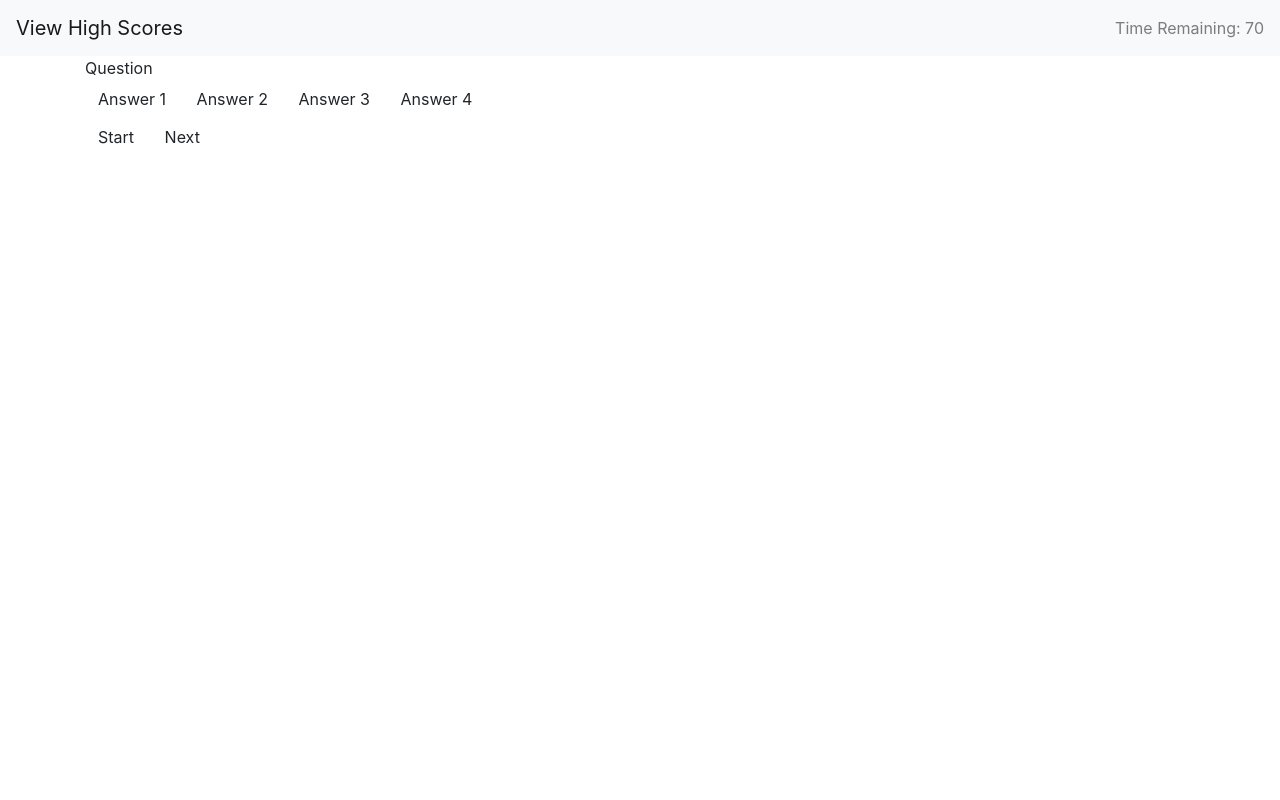
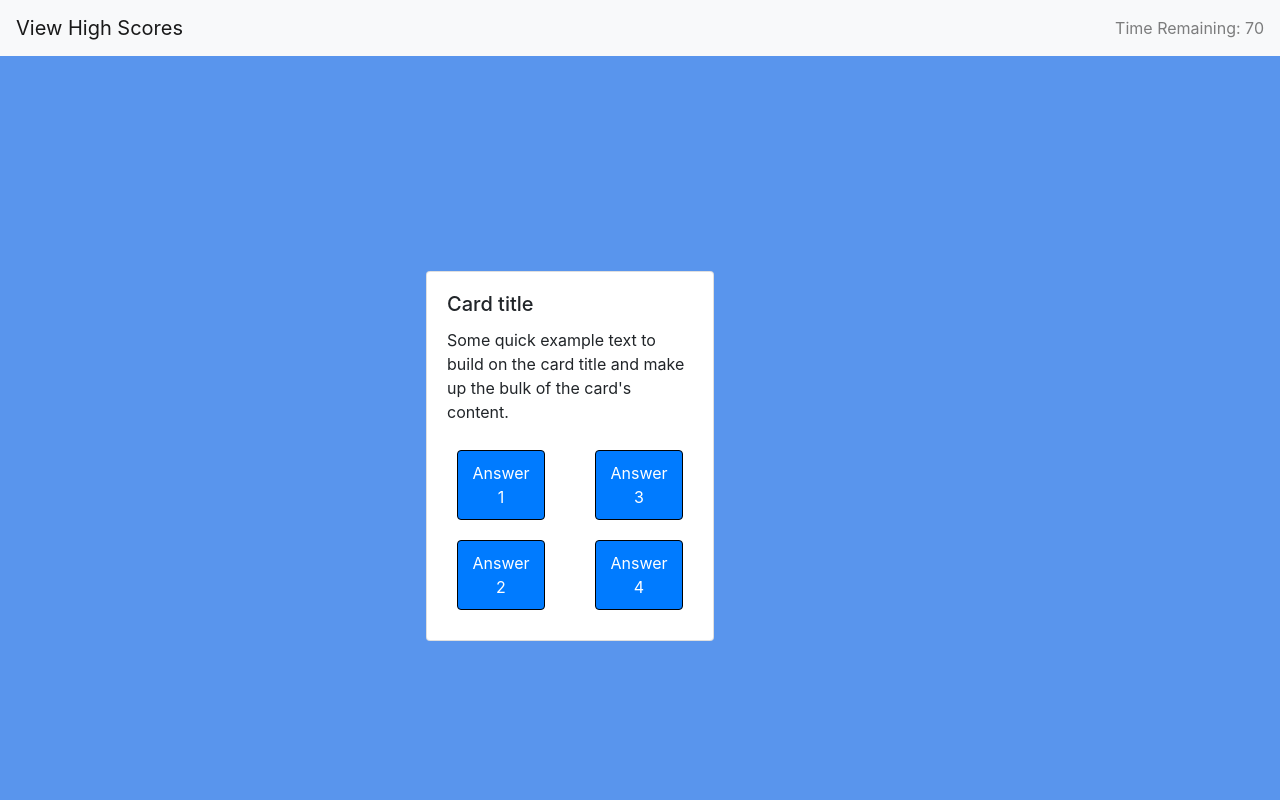
Before and after one commit to tomtimusprime/code-quiz, a plain HTML site: page index.html in a window 1280 px wide. Shown: the top 800 px of the page. Drawn offline with nearby package versions, Linux system fonts and the light colour scheme.

Commit message:
Made some adjustments to the styling and created the question box with answer buttons.

```diff
--- a/index.html
+++ b/index.html
@@ -1,18 +1,22 @@
 <!DOCTYPE html>
 <html lang="en">
+
 <head>
     <meta charset="UTF-8">
     <meta name="viewport" content="width=device-width, initial-scale=1.0">
     <link rel="stylesheet" href="https://stackpath.bootstrapcdn.com/bootstrap/4.4.1/css/bootstrap.min.css">
+    <link rel="stylesheet" href="./styles.css">
 
     <title>Javascript Quiz</title>
 
 </head>
-<body>
+
+<body class="">
     <header>
         <nav class="navbar navbar-expand-lg navbar-light bg-light">
             <a class="navbar-brand" href="./highscores.html">View High Scores</a>
-        <button class="navbar-toggler" type="button" data-toggle="collapse" data-target="#navbarText" aria-controls="navbarText" aria-expanded="false" aria-label="Toggle navigation">
+            <button class="navbar-toggler" type="button" data-toggle="collapse" data-target="#navbarText"
+                aria-controls="navbarText" aria-expanded="false" aria-label="Toggle navigation">
                 <span class="navbar-toggler-icon"></span>
             </button>
             <div class="collapse navbar-collapse" id="navbarText">
@@ -24,6 +28,29 @@
             </div>
         </nav>
     </header>
+
+    <!-- The quiz Card section -->
+
+    <div class="container">
+        <div class="card" style="width: 18rem;">
+            <div class="card-body">
+                <h5 class="card-title">Card title</h5>
+                <p class="card-text">Some quick example text to build on the card title and make up the bulk of the
+                    card's content.</p>
+                <div class="row">
+                    <div class="col-sm-6">
+                        <a href="#" class="btn btn-primary button-padding">Answer 1</a>
+                        <a href="#" class="btn btn-primary button-padding">Answer 2</a>
+                    </div>
+                    <div class="col-sm-6">
+                        <a href="#" class="btn btn-primary button-padding">Answer 3</a>
+                        <a href="#" class="btn btn-primary button-padding">Answer 4</a>
+                    </div>
+                </div>
+            </div>
+        </div>
+    </div>
+
 
     <div class="container">
         <div id="question-container" class="hide">
@@ -44,4 +71,5 @@
 
     <script src="script.js"></script>
 </body>
+
 </html>
--- a/script.js
+++ b/script.js
@@ -12,3 +12,7 @@ function quizTimer() {
         }
     }, 1000)
 }
+
+const questions = [
+    {question}
+]
--- /dev/null
+++ b/styles.css
@@ -0,0 +1,40 @@
+/* Working with some different styling */
+
+*, *::before, *::after {
+    box-sizing: border-box;
+
+}
+:root {
+    --hue-netrual: 200;
+    --hue-wrong: 0;
+    --hue-correct: 145;
+}
+body {
+    background-color:#5995ED;
+}
+
+body.correct {
+    background-color: #218838;
+}
+
+body.wrong {
+    background-color: #C82333;
+}
+
+.container {
+    /* --hue: var(--hue-neutral); */
+    padding: 0;
+    margin: 0;
+    display: flex;
+    width: 100vw;
+    height: 100vh;
+    justify-content: center;
+    align-items: center;
+    /* background-color: hsl(var(--hue), 100%, 20%); */
+}
+
+.button-padding {
+    padding: 10px;
+    margin: 10px;
+    border: solid black 1px;
+}
```
Lines whose indentation alone changed are shown as unchanged.
